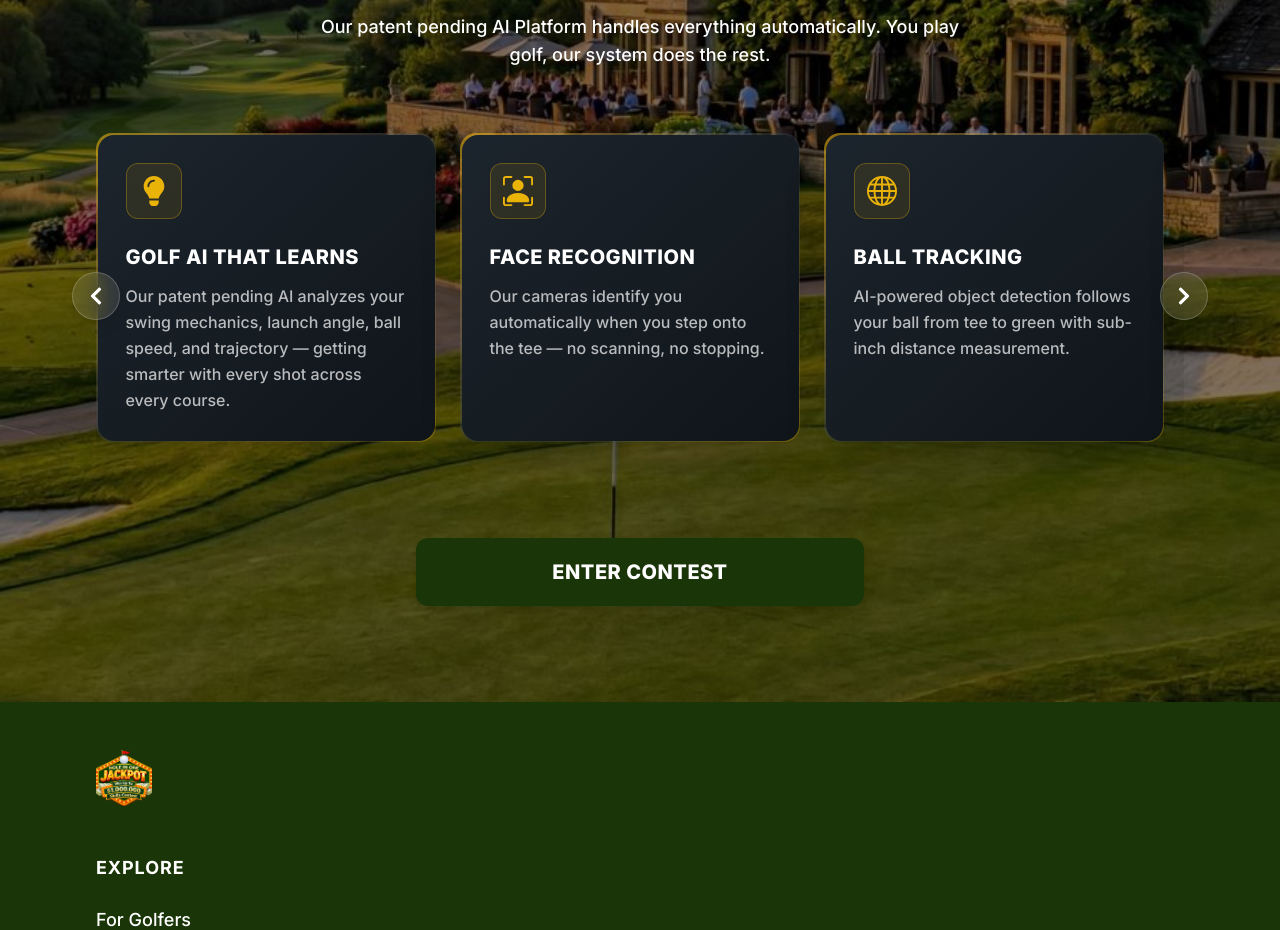
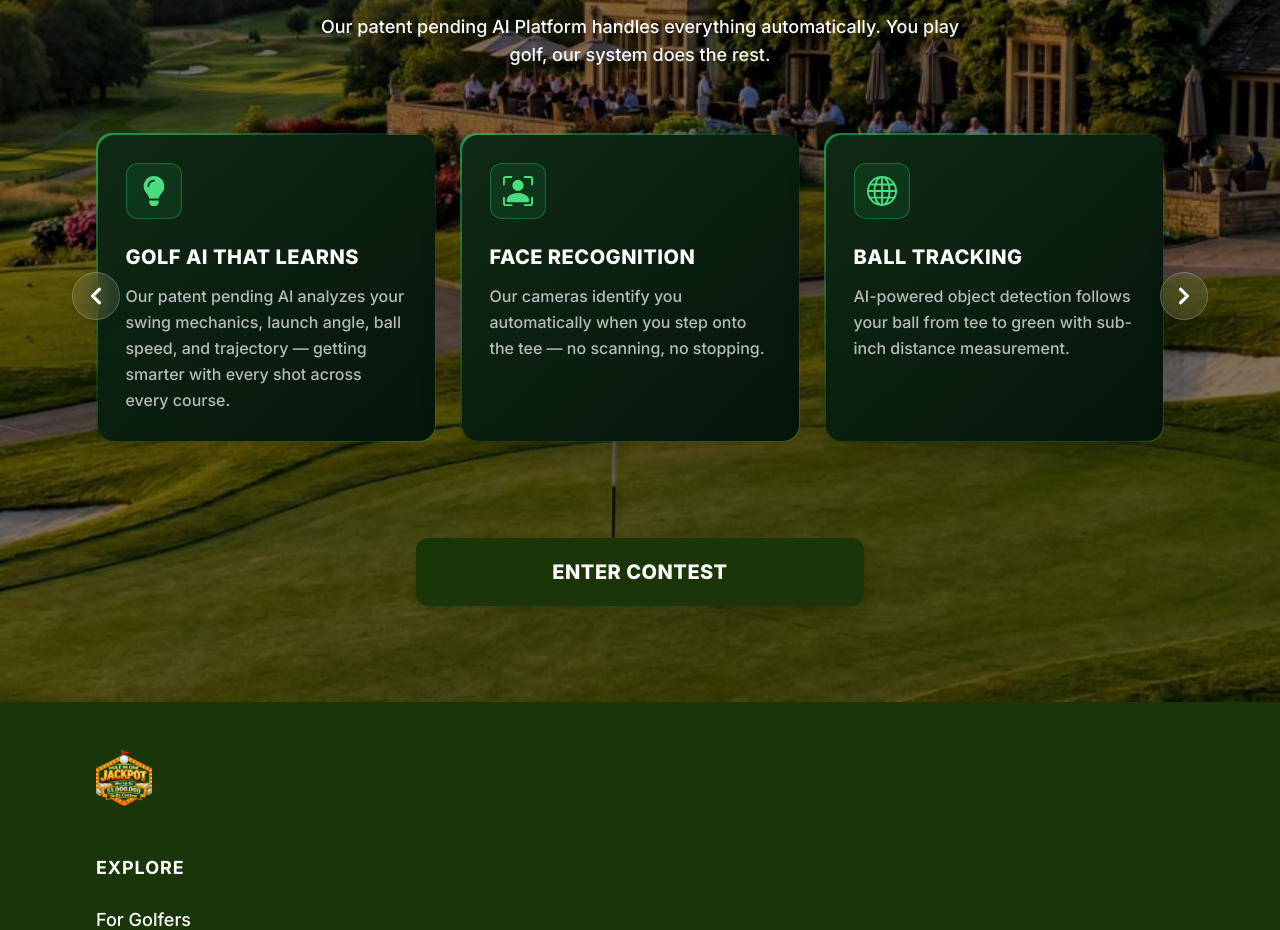
Before and after one commit to noorshanu/jackpotgolf, a Next.js app: page / in a window 1280 px wide. Shown: the part 8520-9450 px from the top of the page. Built offline with nearby package versions, Linux system fonts and the light colour scheme.

Commit message:
Update Membership.tsx

```diff
--- a/app/components/Membership.tsx
+++ b/app/components/Membership.tsx
@@ -123,12 +123,12 @@ export default function Membership() {
             {FEATURES.map((feature, idx) => (
               <div
                 key={idx}
-                className="group relative w-[290px] shrink-0 snap-center md:w-[340px] rounded-2xl p-[1.5px] bg-gradient-to-br from-[#eab308]/60 via-[#3a4654]/40 to-[#eab308]/30 transition-all duration-300 hover:from-[#eab308] hover:via-[#eab308]/30 hover:to-[#eab308] hover:scale-[1.02] hover:shadow-[0_0_40px_rgba(234,179,8,0.25)]"
+                className="group relative w-[290px] shrink-0 snap-center md:w-[340px] rounded-2xl p-[1.5px] bg-gradient-to-br from-[#22c55e]/70 via-[#1d3c16]/40 to-[#22c55e]/30 transition-all duration-300 hover:from-[#4ade80] hover:via-[#22c55e]/40 hover:to-[#4ade80] hover:scale-[1.02] hover:shadow-[0_0_40px_rgba(34,197,94,0.3)]"
               >
-                <div className="absolute inset-0 rounded-2xl bg-[#eab308]/0 blur-xl transition-all duration-500 group-hover:bg-[#eab308]/10 -z-10" />
-                <div className="flex h-full flex-col items-start justify-start rounded-2xl bg-gradient-to-br from-[#1C242D] to-[#0f1519] p-7 shadow-2xl">
-                  <div className="mb-6 flex h-14 w-14 items-center justify-center rounded-xl bg-[#eab308]/10 border border-[#eab308]/30 transition-all duration-300 group-hover:bg-[#eab308]/20 group-hover:border-[#eab308]/60 group-hover:shadow-[0_0_20px_rgba(234,179,8,0.3)]">
-                    <feature.icon className="text-3xl text-[#eab308]" />
+                <div className="absolute inset-0 rounded-2xl bg-[#22c55e]/0 blur-xl transition-all duration-500 group-hover:bg-[#22c55e]/15 -z-10" />
+                <div className="flex h-full flex-col items-start justify-start rounded-2xl bg-gradient-to-br from-[#0f2a14] to-[#06140a] p-7 shadow-2xl">
+                  <div className="mb-6 flex h-14 w-14 items-center justify-center rounded-xl bg-[#22c55e]/10 border border-[#22c55e]/40 transition-all duration-300 group-hover:bg-[#22c55e]/20 group-hover:border-[#4ade80] group-hover:shadow-[0_0_20px_rgba(34,197,94,0.4)]">
+                    <feature.icon className="text-3xl text-[#4ade80]" />
                   </div>
 
                   <h3 className="text-xl font-extrabold text-white uppercase tracking-wide mb-3">
```
